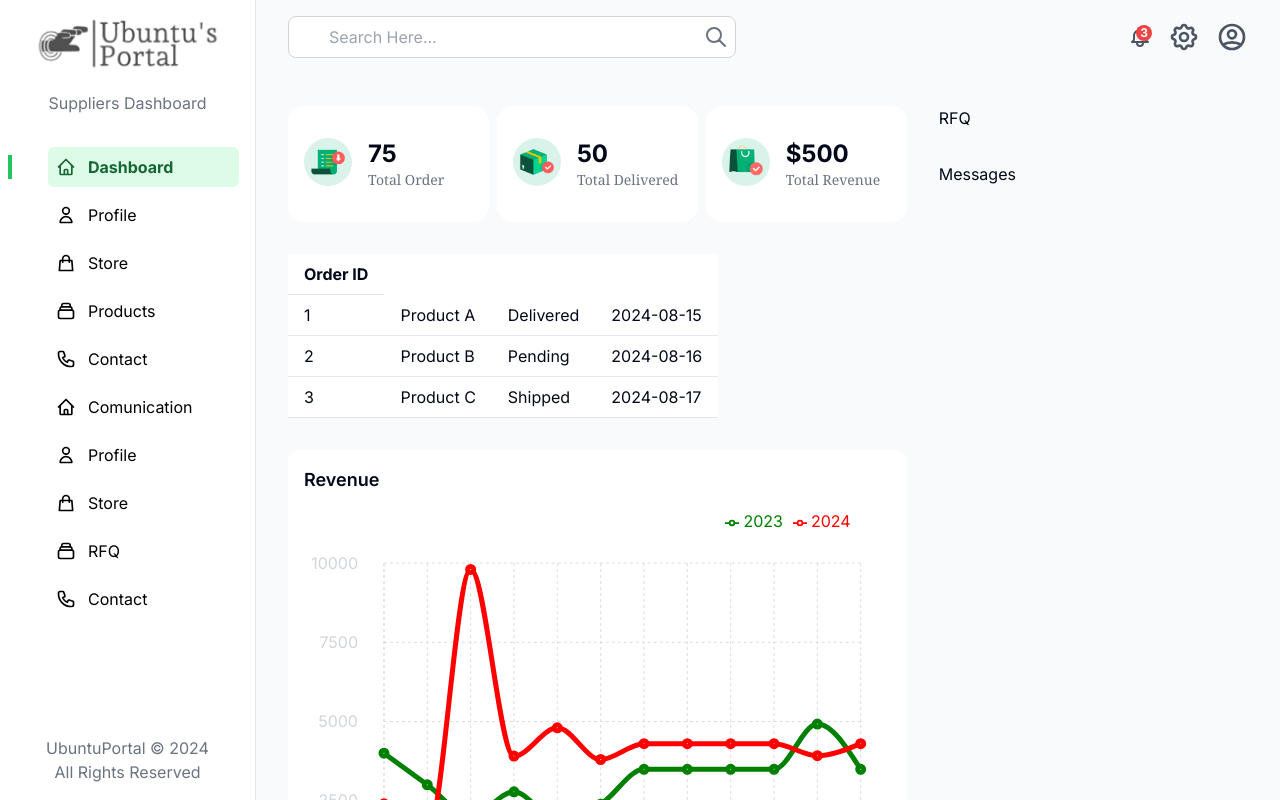
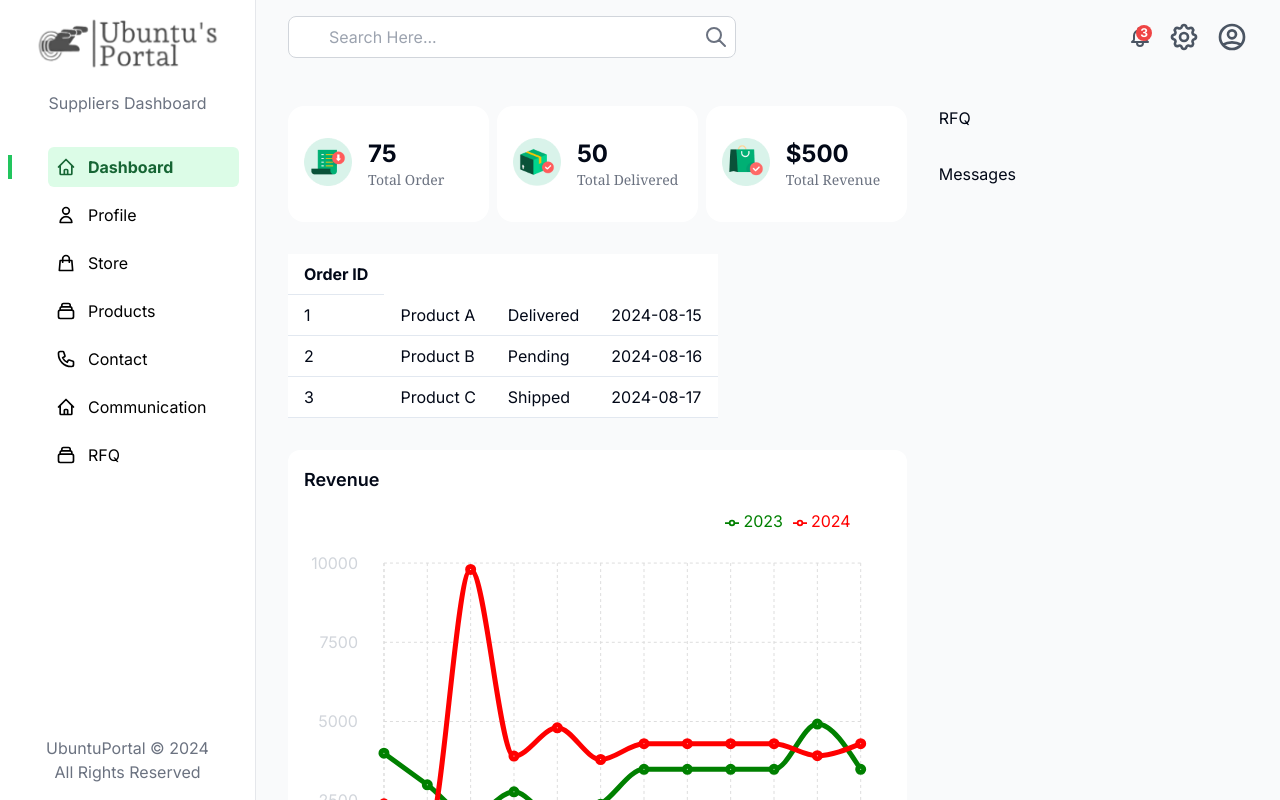
Before and after one commit to ubuntuportal/ubuntu_portal, a Next.js app in the folder ubuntu_portal_frontend/: page /supplier/dashboard in a window 1280 px wide. Built offline with nearby package versions, Linux system fonts and the light colour scheme.

Commit message:
Simple Page-Navigation linking (No Authentication implementations yet)

```diff
--- a/ubuntu_portal_frontend/app/page.tsx
+++ b/ubuntu_portal_frontend/app/page.tsx
@@ -1,4 +1,4 @@
-import { Button } from '@/components/ui/button';
+import { Button } from "@/components/ui/button";
 
 export default function Home() {
   return (
--- a/ubuntu_portal_frontend/app/supplier/login/page.tsx
+++ b/ubuntu_portal_frontend/app/supplier/login/page.tsx
@@ -1,5 +1,7 @@
 import React from "react";
 import Image from "next/image";
+import Link from "next/link";
+import { Button } from "@/components/ui/button";
 
 export default function LoginPage() {
   return (
@@ -85,12 +87,11 @@ export default function LoginPage() {
 
         <div className="mt-6 border-t pt-6 text-sm text-gray-600">
           <p>New to UbuntuPortal?</p>
-          <a
-            href="#"
-            className="w-full bg-gray-200 text-gray-800 py-2 px-4 rounded-md shadow-md hover:bg-gray-300 focus:outline-none focus:ring-2 focus:ring-gray-300 focus:ring-offset-2 block text-center mt-3"
-          >
-            Create your UbuntuPortal
-          </a>
+          <Link href="/supplier/register/">
+            <Button className="w-full bg-gray-200 text-gray-800 py-2 px-4 rounded-md shadow-md hover:bg-gray-300 focus:outline-none focus:ring-2 focus:ring-gray-300 focus:ring-offset-2 block text-center mt-3">
+              Create your UbuntuPortal
+            </Button>
+          </Link>
         </div>
       </div>
 
--- a/ubuntu_portal_frontend/app/supplier/register/page.tsx
+++ b/ubuntu_portal_frontend/app/supplier/register/page.tsx
@@ -1,4 +1,6 @@
 import React from "react";
+import Link from "next/link";
+import { Button } from "@/components/ui/button";
 
 function SupplierRegisterPage() {
   return (
@@ -123,12 +125,11 @@ function SupplierRegisterPage() {
 
         <div className="mt-6 border-t pt-6 text-sm text-gray-600">
           <p>Already on UbuntuPortal?</p>
-          <a
-            href="#"
-            className="w-full bg-gray-200 text-gray-800 py-2 px-4 rounded-md shadow-md hover:bg-gray-300 focus:outline-none focus:ring-2 focus:ring-gray-300 focus:ring-offset-2 block text-center mt-3"
-          >
-            Sign-in to your UbuntuPortal
-          </a>
+          <Link href="/supplier/login/">
+            <Button className="w-full bg-gray-200 text-gray-800 py-2 px-4 rounded-md shadow-md hover:bg-gray-300 focus:outline-none focus:ring-2 focus:ring-gray-300 focus:ring-offset-2 block text-center mt-3">
+              Sign-in to your UbuntuPortal
+            </Button>
+          </Link>
         </div>
       </div>
 
--- a/ubuntu_portal_frontend/components/supplier/Sidebar.tsx
+++ b/ubuntu_portal_frontend/components/supplier/Sidebar.tsx
@@ -1,5 +1,6 @@
 "use client";
 import React, { useState } from "react";
+import Link from "next/link";
 import {
   HomeIcon,
   UserIcon,
@@ -12,36 +13,38 @@ export default function Sidebar() {
   const [active, setActive] = useState("Dashboard");
 
   const menuItems = [
-    { name: "Dashboard", icon: HomeIcon },
-    { name: "Profile", icon: UserIcon },
-    { name: "Store", icon: ShoppingBagIcon },
-    { name: "Products", icon: CollectionIcon },
-    { name: "Contact", icon: PhoneIcon },
-    { name: "Comunication", icon: HomeIcon },
-    { name: "Profile", icon: UserIcon },
-    { name: "Store", icon: ShoppingBagIcon },
-    { name: "RFQ", icon: CollectionIcon },
-    { name: "Contact", icon: PhoneIcon },
+    { name: "Dashboard", icon: HomeIcon, href: "/supplier/dashboard" },
+    { name: "Profile", icon: UserIcon, href: "/supplier/dashboard/profile" },
+    { name: "Store", icon: ShoppingBagIcon, href: "/supplier/dashboard/store" },
+    {
+      name: "Products",
+      icon: CollectionIcon,
+      href: "/supplier/dashboard/products",
+    },
+    { name: "Contact", icon: PhoneIcon, href: "/supplier/dashboard/contact" },
+    {
+      name: "Communication",
+      icon: HomeIcon,
+      href: "/supplier/dashboard/communication",
+    },
+    { name: "RFQ", icon: CollectionIcon, href: "/supplier/dashboard/rfq" },
   ];
 
   return (
     <div className="bg-white text-black w-64 h-screen p-4 border-r border-gray-200 flex flex-col justify-between overflow-y-visible">
       <div>
         <div className="mb-4">
-          <a href="#">
+          <Link href={"/supplier/dashboard"}>
             <img src="/Logo_black.png" alt="logo" className="w-full" />
-          </a>
-          {/* <div className="mt-2 mb-0">
-            <hr />
-          </div> */}
+          </Link>
         </div>
         <div className="text-center text-gray-500">Suppliers Dashboard</div>
         <nav className="mt-8">
           <ul className="space-y-2">
             {menuItems.map((item) => (
               <li key={item.name} className="relative">
-                <a
-                  href="#"
+                <Link href={item.href}>
+                  <div
                     className={`flex items-center ml-8 p-2 rounded-md transition-colors duration-200 relative ${
                       active === item.name
                         ? "bg-green-100 text-green-800 font-bold"
@@ -54,7 +57,8 @@ export default function Sidebar() {
                     )}
                     <item.icon className="h-5 w-5 mr-3 z-10" />
                     <span className="z-10">{item.name}</span>
-                </a>
+                  </div>
+                </Link>
               </li>
             ))}
           </ul>
--- a/ubuntu_portal_frontend/components/supplier/landing-page/HomeHeader.tsx
+++ b/ubuntu_portal_frontend/components/supplier/landing-page/HomeHeader.tsx
@@ -1,26 +1,27 @@
-import { Button } from '@/components/ui/button';
-import React from 'react';
+import { Button } from "@/components/ui/button";
+import Link from "next/link";
+import React from "react";
 
 const navigation = [
   {
-    title: 'Home',
-    link: '#',
+    title: "Home",
+    link: "#",
   },
   {
-    title: 'About Us',
-    link: '#',
+    title: "About Us",
+    link: "#",
   },
   {
-    title: 'Service',
-    link: '#',
+    title: "Service",
+    link: "#",
   },
   {
-    title: 'Blog',
-    link: '#',
+    title: "Blog",
+    link: "#",
   },
   {
-    title: 'Contact',
-    link: '#',
+    title: "Contact",
+    link: "#",
   },
 ];
 
@@ -31,11 +32,13 @@ function HomeHeader() {
       <div className="flex gap-6">
         {navigation.map((item) => (
           <a href={item.link} key={item.title} className="hover:text-green-500">
-            {item.title}{' '}
+            {item.title}{" "}
           </a>
-        ))}{' '}
+        ))}{" "}
       </div>
-      <Button className="bg-green-500">Get Started</Button>
+      <Link href="/supplier/login">
+        <Button className="bg-green-500">Get Started</Button>
+      </Link>
     </div>
   );
 }
```
Lines whose indentation alone changed are shown as unchanged.
